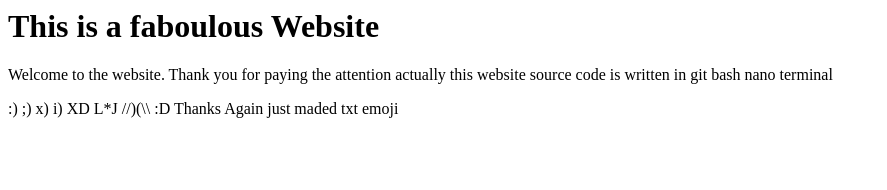
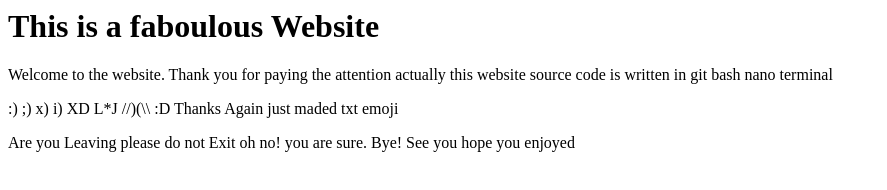
Before and after one commit to DevOps-Verse/Fabolous--Dev-Git-bash-Begin, a plain HTML site: page index.html in a window 1280 px wide. Shown: the whole page, without its empty margins (0-887 px from the left). Drawn offline with Linux system fonts and the light colour scheme.

Commit message:
Written a exit line in a paragraph tag

```diff
--- a/index.html
+++ b/index.html
@@ -3,4 +3,5 @@
 <h1> This is a faboulous Website </h1>
 <p>Welcome to the website. Thank you for paying the attention actually this website source code is written in git bash nano terminal</p>
 <p>:) ;) x) i) XD L*J //)(\\ :D Thanks Again just maded txt emoji </p>
+<p> Are you Leaving please do not Exit oh no! you are sure. Bye! See you hope you enjoyed </p>
 </html>
```
